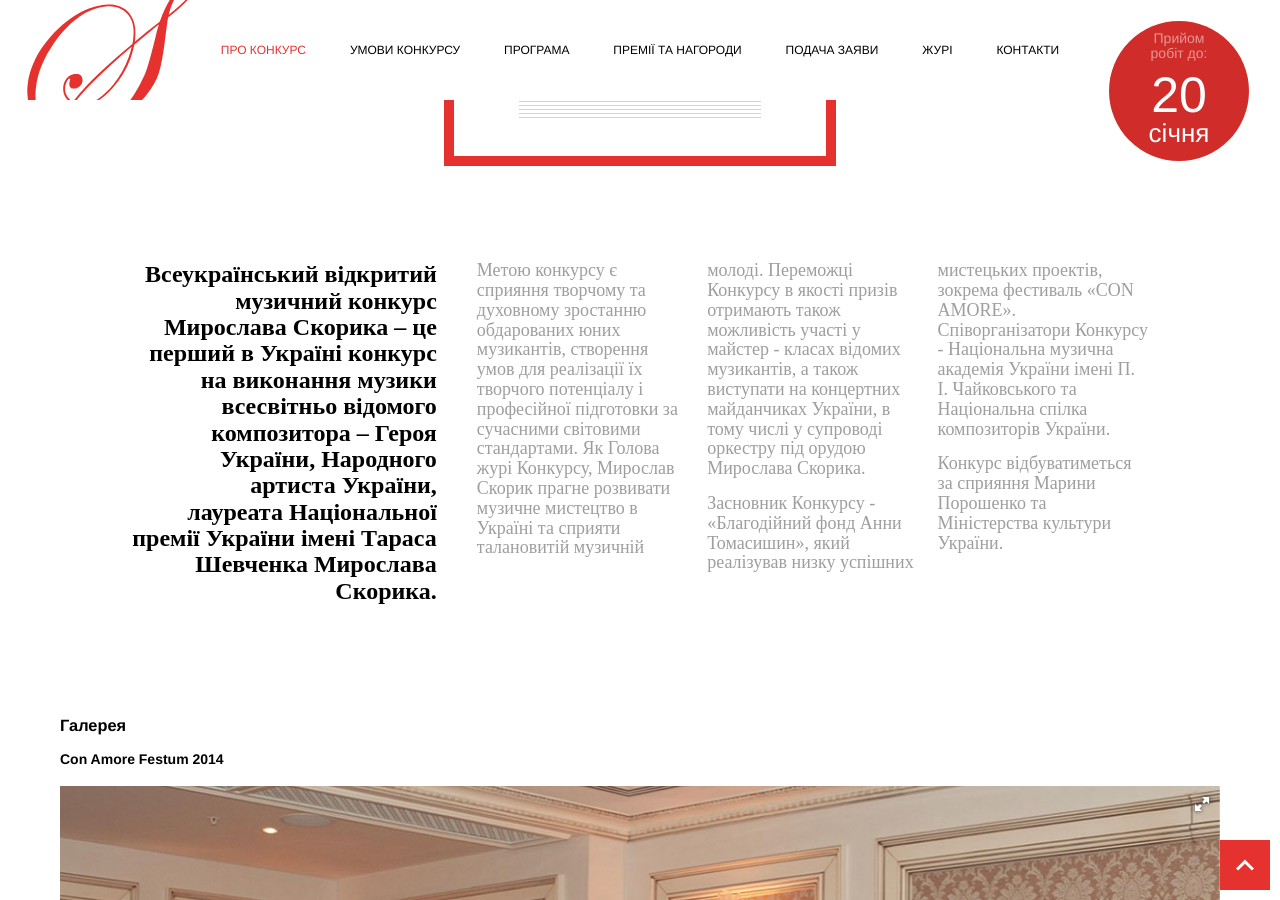
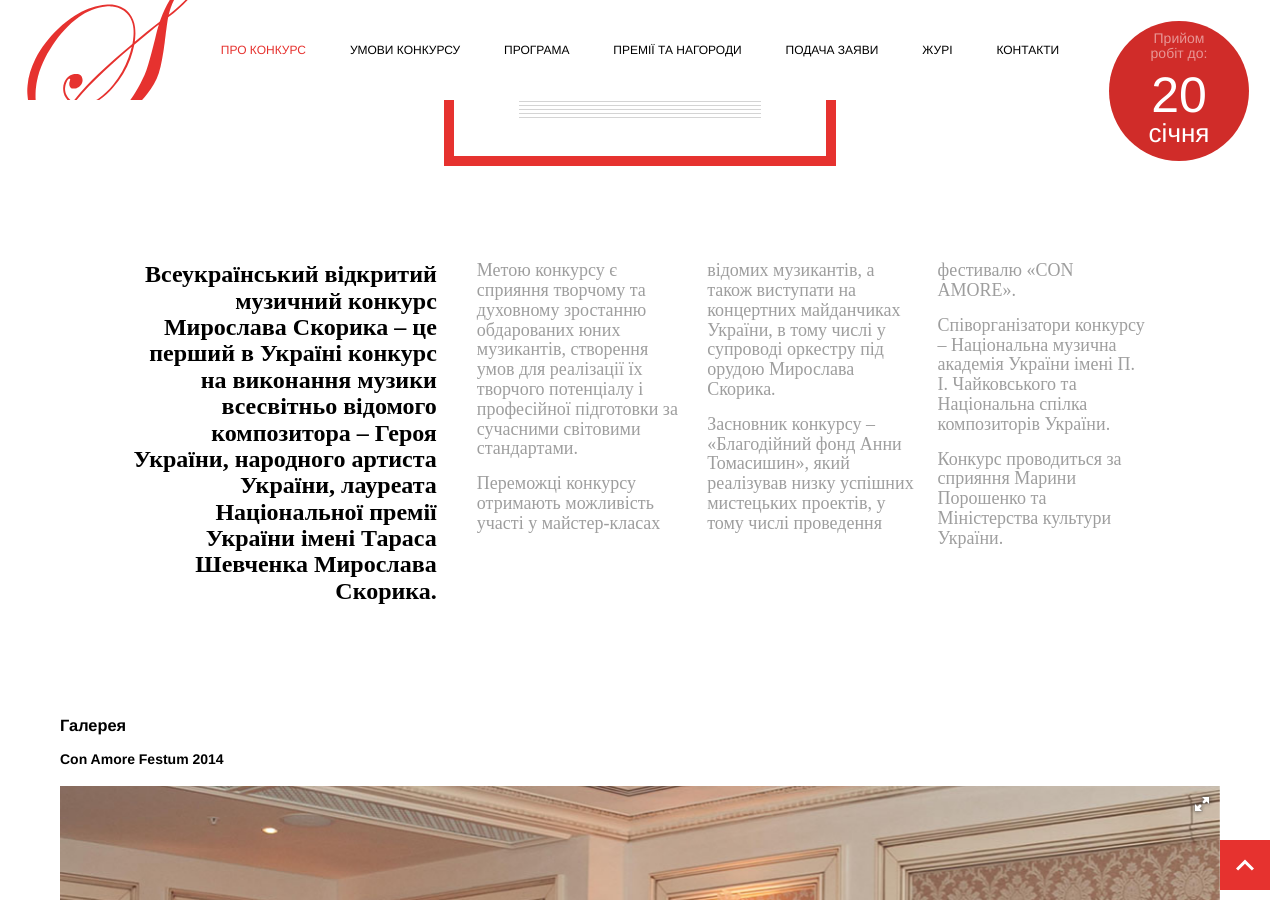
Before and after one commit to rooooster/con-amore, a Jekyll site: the page built from _posts/ua/0001-01-01-index.md, in a window 1280 px wide and 900 px high, scrolled down 1034 px. Built offline with Jekyll 4.4.1, drawn with Linux system fonts in a browser that asks for light colours; some web fonts are replaced.

Commit message:
update about text

```diff
--- a/_includes/01-about.html
+++ b/_includes/01-about.html
@@ -10,14 +10,18 @@
     </div>
 
     <div class="description">
-        <h4>Всеукраїнський відкритий музичний конкурс Мирослава Скорика – це перший в Україні конкурс на виконання музики всесвітньо відомого композитора – Героя України, Народного артиста України, лауреата Національної премії України імені Тараса Шевченка Мирослава Скорика.</h4>
+        <h4>Всеукраїнський відкритий музичний конкурс Мирослава Скорика – це перший в Україні конкурс на виконання музики всесвітньо відомого композитора – Героя України, народного артиста України, лауреата Національної премії України імені Тараса Шевченка Мирослава Скорика.</h4>
 
         <article>
-            <p>Метою конкурсу є сприяння творчому та духовному зростанню обдарованих юних музикантів, створення умов для реалізації їх творчого потенціалу  і професійної підготовки за сучасними світовими стандартами. Як Голова журі Конкурсу, Мирослав Скорик прагне розвивати  музичне мистецтво в Україні та сприяти талановитій музичній молоді. Переможці Конкурсу в якості призів отримають також можливість участі у майстер - класах відомих музикантів, а також виступати на концертних майданчиках України, в тому числі у супроводі оркестру під орудою Мирослава Скорика.</p>
+            <p>Метою конкурсу є сприяння творчому та духовному зростанню обдарованих юних музикантів, створення умов для реалізації їх творчого потенціалу  і професійної підготовки за сучасними світовими стандартами.</p>
 
-            <p>Засновник Конкурсу - «Благодійний фонд Анни Томасишин», який реалізував низку успішних мистецьких проектів, зокрема фестиваль «CON AMORE». Співорганізатори Конкурсу - Національна музична академія України імені П. І. Чайковського та Національна спілка композиторів України.</p>
+            <p>Переможці конкурсу отримають можливість участі у майстер-класах відомих музикантів, а також виступати на концертних майданчиках України, в тому числі у супроводі оркестру під орудою Мирослава Скорика.</p>
 
-            <p>Конкурс відбуватиметься за сприяння Марини Порошенко та Міністерства культури України.</p>
+            <p>Засновник конкурсу – «Благодійний фонд Анни Томасишин», який реалізував низку успішних мистецьких проектів, у тому числі проведення фестивалю «CON AMORE».</p>
+
+            <p>Співорганізатори конкурсу – Національна музична академія України імені П. І. Чайковського та Національна спілка композиторів України.</p>
+
+            <p>Конкурс проводиться за сприяння Марини Порошенко та Міністерства культури України.</p>
         </article>
     </div>
 
--- a/_includes/02-conditions.html
+++ b/_includes/02-conditions.html
@@ -1,10 +1,20 @@
 <section id="conditions">
-    <h3>Умови</h3>
+
+    <div class="caption">
+        <h3>Умови конкурс</h3>
+        <hr>
+        <hr>
+        <hr>
+        <hr>
+        <hr>
+    </div>
+
+    <div class="description">
         <p>Першого Всеукраїнського відкритого музичного конкурсу Мирослава Скорика</p>
 
         <h4>1. ЗАГАЛЬНІ УМОВИ</h4>
         <ul>
-        <li>1.1.  І Всеукраїнський відкритий музичний конкурс Мирослава Скорика (далі – Конкурс) відбудеться у місті Києві з 17 по 20 лютого  2016 року за номінацією «ФОРТЕПІАНО».</li>
+            <li>1.1. І Всеукраїнський відкритий музичний конкурс Мирослава Скорика (далі – Конкурс) відбудеться у місті Києві з 17 по 20 лютого  2016 року за номінацією «ФОРТЕПІАНО».</li>
             <li>1.2. У Конкурсі можуть брати участь піаністи віком від 13 до 21 років (на момент проведення Конкурсу), учні та студенти музичних навчальних закладів, які згодні з умовами Конкурсу.</li>
             <li>1.3. Для участі в Конкурсі є обов’язковим виконання програмних вимог.</li>
         </ul>
@@ -56,4 +66,5 @@
             <li>4.4. Оргкомітет не забезпечує витрати, пов’язані з перебуванням інших осіб, які супроводжують конкурсантів.</li>
             <li>4.5. Учасники, які прибули на конкурс і відмовилися від виступу, а також учасники, які не пройшли на II тур, можуть залишатися до кінця конкурсу за власний рахунок.</li>
         </ul>
+    </div>
 </section>
```
Lines whose indentation alone changed are shown as unchanged.
